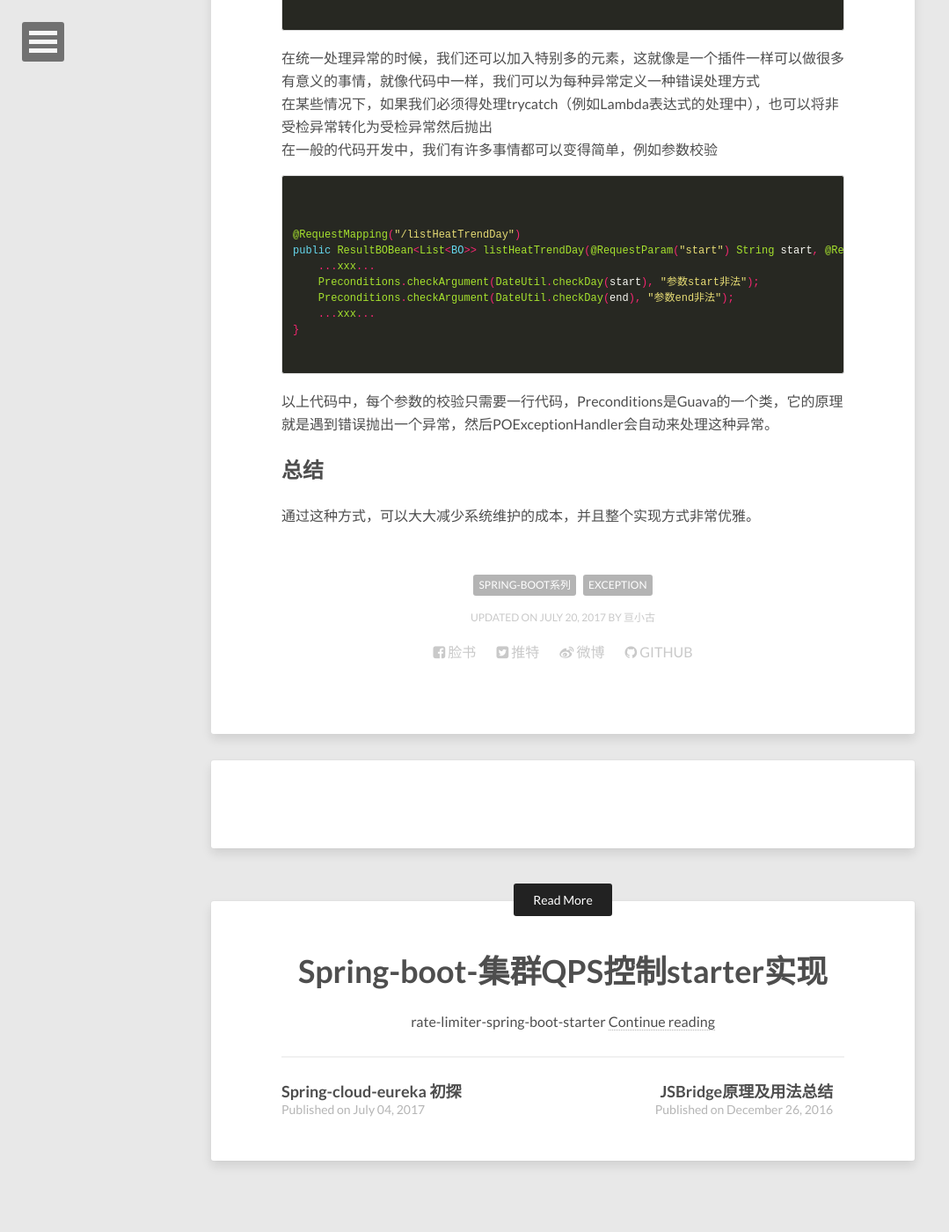
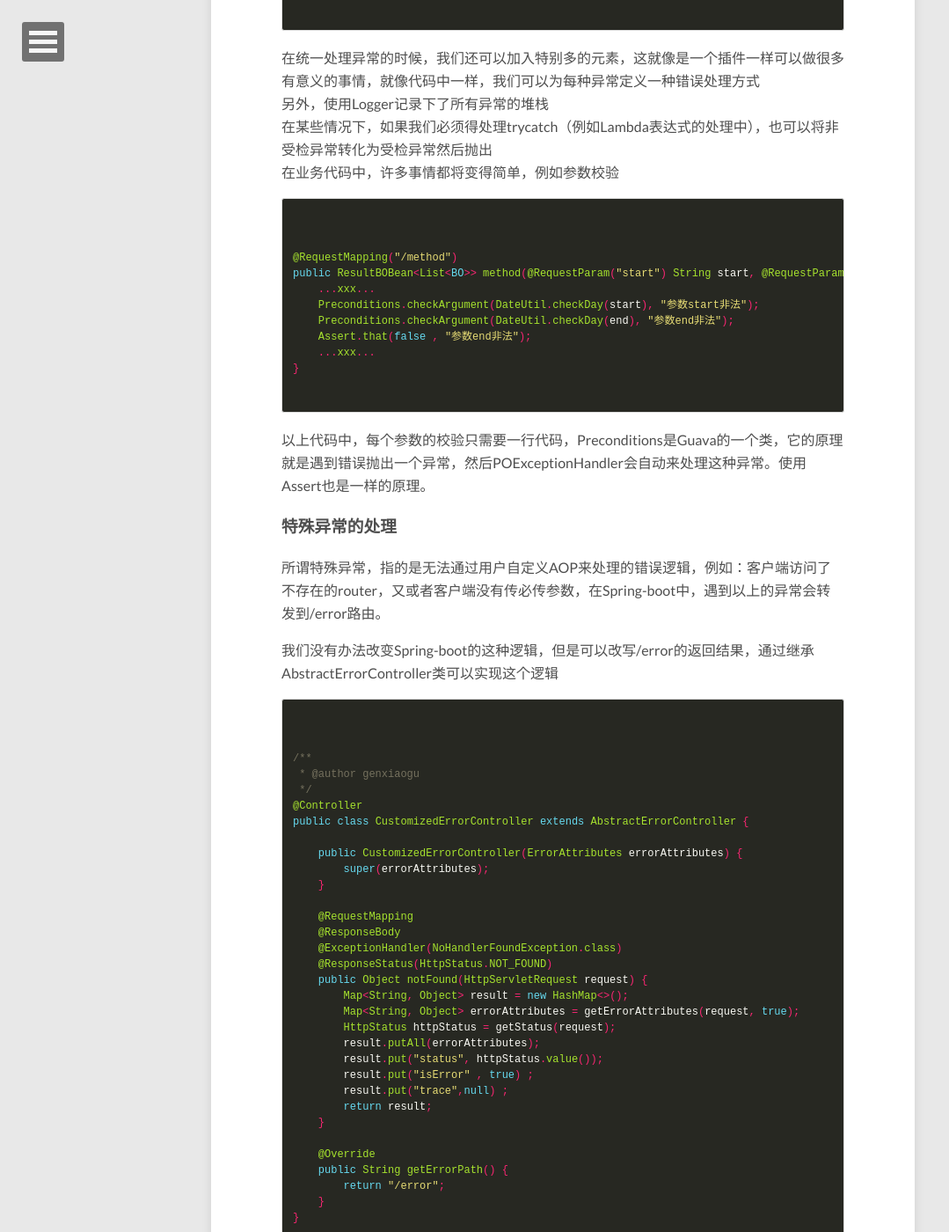
Before and after one commit to gengu/myblog, a Jekyll site: the page built from _posts/2017-07-20-Spring-boot-异常统一处理.md, in a window 1280 px wide and 1400 px high, scrolled down 2516 px. Shown: the whole window at 88% size, without its empty margins (0-1079 px from the left). Built offline with Jekyll 4.4.1, drawn with Linux system fonts in a browser that asks for light colours; comment, search, counter and statistics services are not loaded; some of the changed text lies outside the part shown.

Commit message:
fix _posts

```diff
--- a/_posts/2017-07-20-Spring-boot-异常统一处理.md
+++ b/_posts/2017-07-20-Spring-boot-异常统一处理.md
@@ -106,20 +106,63 @@ public class ExceptionHandler {
 {% endhighlight %}
 
 在统一处理异常的时候，我们还可以加入特别多的元素，这就像是一个插件一样可以做很多有意义的事情，就像代码中一样，我们可以为每种异常定义一种错误处理方式
+另外，使用Logger记录下了所有异常的堆栈
 在某些情况下，如果我们必须得处理trycatch（例如Lambda表达式的处理中），也可以将非受检异常转化为受检异常然后抛出
-在一般的代码开发中，我们有许多事情都可以变得简单，例如参数校验
+在业务代码中，许多事情都将变得简单，例如参数校验
 {% highlight java %}
 {% raw %}
-@RequestMapping("/listHeatTrendDay")
-public ResultBOBean<List<BO>> listHeatTrendDay(@RequestParam("start") String start, @RequestParam("end") String end) {
+@RequestMapping("/method")
+public ResultBOBean<List<BO>> method(@RequestParam("start") String start, @RequestParam("end") String end) {
     ...xxx...
     Preconditions.checkArgument(DateUtil.checkDay(start), "参数start非法");
     Preconditions.checkArgument(DateUtil.checkDay(end), "参数end非法");
+    Assert.that(false , "参数end非法");
     ...xxx...
 }
 {% endraw %}
 {% endhighlight %}
-以上代码中，每个参数的校验只需要一行代码，Preconditions是Guava的一个类，它的原理就是遇到错误抛出一个异常，然后POExceptionHandler会自动来处理这种异常。
+以上代码中，每个参数的校验只需要一行代码，Preconditions是Guava的一个类，它的原理就是遇到错误抛出一个异常，然后POExceptionHandler会自动来处理这种异常。使用Assert也是一样的原理。
+
+### 特殊异常的处理
+所谓特殊异常，指的是无法通过用户自定义AOP来处理的错误逻辑，例如：客户端访问了不存在的router，又或者客户端没有传必传参数，在Spring-boot中，遇到以上的异常会转发到/error路由。
+
+我们没有办法改变Spring-boot的这种逻辑，但是可以改写/error的返回结果，通过继承AbstractErrorController类可以实现这个逻辑
+{% highlight java %}
+{% raw %}
+/**
+ * @author genxiaogu
+ */
+@Controller
+public class CustomizedErrorController extends AbstractErrorController {
+
+    public CustomizedErrorController(ErrorAttributes errorAttributes) {
+        super(errorAttributes);
+    }
+
+    @RequestMapping
+    @ResponseBody
+    @ExceptionHandler(NoHandlerFoundException.class)
+    @ResponseStatus(HttpStatus.NOT_FOUND)
+    public Object notFound(HttpServletRequest request) {
+        Map<String, Object> result = new HashMap<>();
+        Map<String, Object> errorAttributes = getErrorAttributes(request, true);
+        HttpStatus httpStatus = getStatus(request);
+        result.putAll(errorAttributes);
+        result.put("status", httpStatus.value());
+        result.put("isError" , true) ;
+        result.put("trace",null) ;
+        return result;
+    }
+
+    @Override
+    public String getErrorPath() {
+        return "/error";
+    }
+}
+{% endraw %}
+{% endhighlight %}
+
+同理，对少参数的异常也可以用这种方法进行处理
 
 ## 总结
-通过这种方式，可以大大减少系统维护的成本，并且整个实现方式非常优雅。
+通过这种方式，可以很大程度的减少系统维护的成本，使系统变得更加健壮可靠，并且整个实现方式非常优雅。
```
